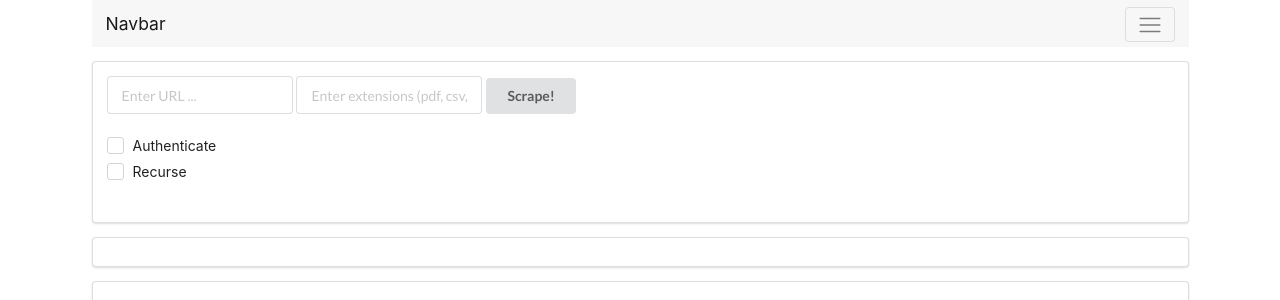
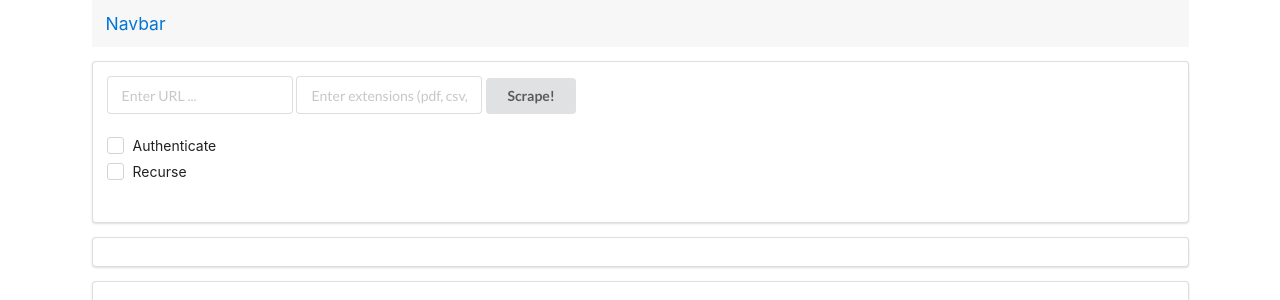
Before and after one commit to oucb/scrapez, a Flask app: template apps/templates/home.html in a window 1280 px wide. Shown: the top 300 px of the page. Run offline with Flask 2, Linux system fonts and the light colour scheme; the template is opened without the code that fills it: most values are stand-ins (such as "Sample title", 1, 10 or a date in 2020); parts of the project's set-up code (start-up, migrations or seed data) failed here and were passed over; some libraries are stand-ins or nearby versions.

Commit message:
Update navbar

```diff
--- a/apps/templates/navbar.html
+++ b/apps/templates/navbar.html
@@ -1,4 +1,4 @@
-<nav class="navbar navbar-expand-md navbar-light bg-faded">
+<nav class="navbar navbar-expand-md navbar-dark bg-faded">
   <button class="navbar-toggler navbar-toggler-right" type="button" data-toggle="collapse" data-target="#navbarSupportedContent" aria-controls="navbarSupportedContent" aria-expanded="false" aria-label="Toggle navigation">
     <span class="navbar-toggler-icon"></span>
   </button>
```
